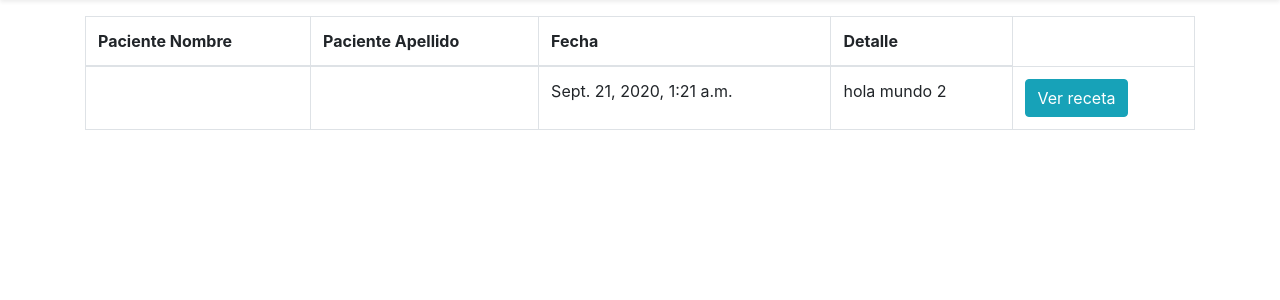
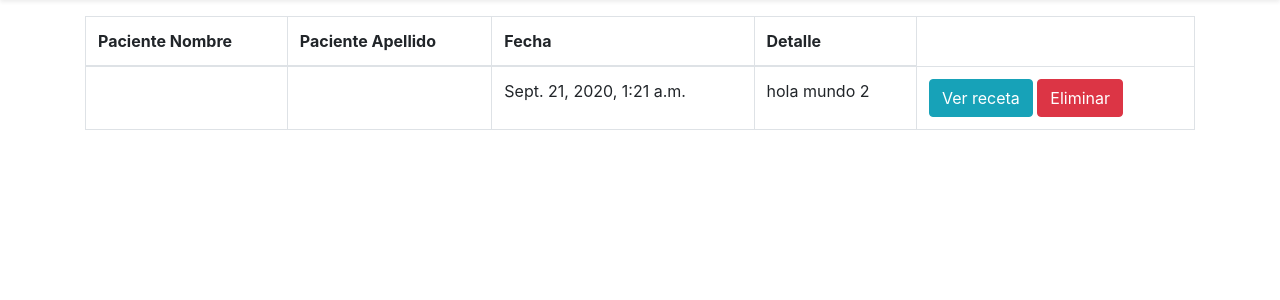
Before and after one commit to Analisis-y-Diseno-1/calendariocitas, a Django app: page /recetas/ in a window 1280 px wide. Shown: the part 73-373 px from the top of the page. Run offline with Django 3.2, Linux system fonts and the light colour scheme; data comes from the database, SQL or seed files in the repository; parts of the project's set-up code (start-up, migrations or seed data) failed here and were passed over; some libraries are stand-ins or nearby versions.

Commit message:
Se agrega vista para eliminar recetas

```diff
--- a/cita/views.py
+++ b/cita/views.py
@@ -99,3 +99,8 @@ def ingresar_receta_off(request):
     else:
         form = recetaOffForm()
     return render(request, 'citas/crear_receta_off.html', {'form': form})
+
+def eliminar_receta(request,id):
+    receta = Receta.objects.get(pk=id)
+    receta.delete()
+    return redirect('recetas')
--- a/pages/urls.py
+++ b/pages/urls.py
@@ -1,7 +1,7 @@
 from django.urls import path
 from anotacion.views import crear_anotacion,modificar_anotacion,listado_anotaciones, eliminar_anotacion, annotationCreate
 from users.views import listado_pacientes,modificar_paciente, ingresar_paciente, detalle_paciente
-from cita.views import appointment_create, appointment_update,appointment_delete,appointment_serve, RecetaCreate,ingresar_receta_off
+from cita.views import appointment_create, appointment_update,appointment_delete,appointment_serve, RecetaCreate,ingresar_receta_off,eliminar_receta
 from .views import HomePageView, AppointmentsListView, AppointmentDetailView
 from .views import AppointmentCreate
 from .views import SearchResultsListView
@@ -17,6 +17,7 @@ urlpatterns = [
     path('recetas/<int:pk>', RecetasDetailView.as_view(), name="receta_detail"),
     path('crear_receta/<id>', RecetaCreate, name='crear_receta'),
     path('ingresar_receta_off/', ingresar_receta_off, name='anotacion'),
+    path('eliminar_receta/<id>', eliminar_receta, name='eliminar_receta'),
 
 
     # CITAS
--- a/templates/recetas/recetas.html
+++ b/templates/recetas/recetas.html
@@ -21,7 +21,10 @@
             <td>{{receta.cita.paciente.apellido}}</td>
             <td>{{receta.fecha}}</td>
             <td>{{receta.detalle_receta}}</td>
-            <td><a href={{receta.get_absolute_url}} class="btn btn-info">Ver receta</a></td>
+            <td>
+              <a href={{receta.get_absolute_url}} class="btn btn-info">Ver receta</a>
+              <a class="btn btn-danger" href="{% url 'eliminar_receta' receta.pk %}">Eliminar</a>
+            </td>
         </div>
     </tr>
     {% endfor %}
```
Also changed, not shown: cita/tests.py (+4 -4 lines).
